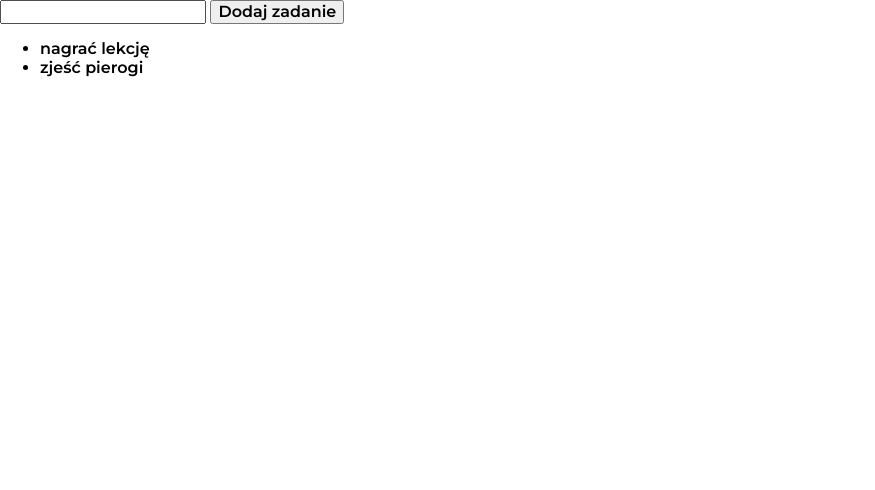
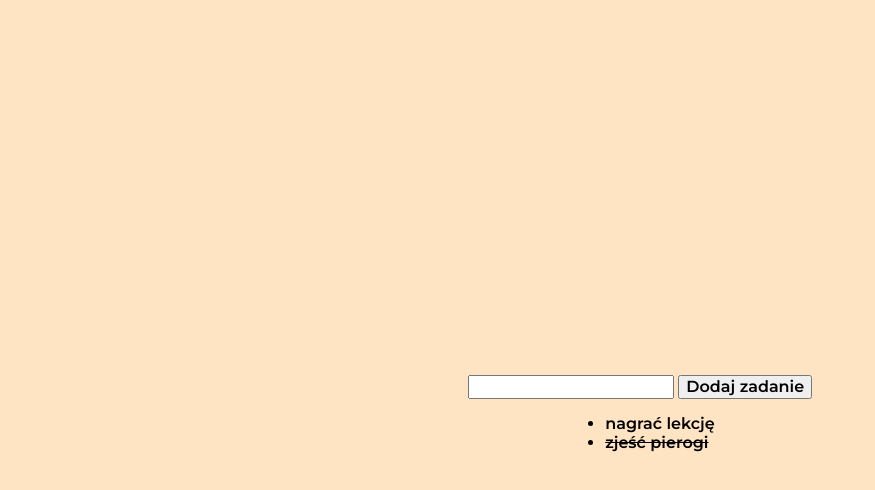
Before and after one commit to cezary-gawronski/SimpleToDoList, a plain HTML site: page index.html in a window 1280 px wide. Shown: the whole page, without its empty margins (0-875 px from the left). Drawn offline with nearby package versions, Linux system fonts and the light colour scheme.

Commit message:
adding new tasks and showing if a task is done

```diff
--- a/css/style.css
+++ b/css/style.css
@@ -14,4 +14,30 @@ body {
   box-sizing: inherit;
   font-family: "Montserrat", sans-serif;
   font-weight: normal;
+  background-color: bisque;
 }
+
+.todoListApp {
+  min-height: 100vh;
+  max-width: 600px;
+  margin: 0 auto;
+  display: flex;
+  flex-direction: column;
+  justify-content: center;
+  align-items: center;
+}
+
+.todoForm {
+}
+
+.todoListContainer {
+}
+
+.todoList {
+}
+
+.todoList__item {
+}
+.todoList__item--done {
+  text-decoration-line: line-through;
+}
--- a/index.html
+++ b/index.html
@@ -19,10 +19,17 @@
     <title>Prosta lista zadań</title>
   </head>
   <body>
-    <form class="js-form">
-      <input type="text" />
-      <button class="js-newTask">Dodaj zadanie</button>
-    </form>
-    <ul class="js-tasks"></ul>
+    <main>
+      <section class="todoListApp">
+        <h1 class="todoListApp__title"></h1>
+        <form class="todoForm js-form">
+          <input class="todoForm__input js-newTask" type="text" />
+          <button class="todoForm__buttonApp js-newTask">Dodaj zadanie</button>
+        </form>
+        <div class="todoListContainer">
+          <ul class="todoList js-tasks"></ul>
+        </div>
+      </section>
+    </main>
   </body>
 </html>
--- a/js/script.js
+++ b/js/script.js
@@ -2,12 +2,12 @@
   const tasks = [
     {
       content: "nagrać lekcję",
-      done: true,
+      done: false,
     },
 
     {
       content: "zjeść pierogi",
-      done: false,
+      done: true,
 
     },
   ];
@@ -17,18 +17,39 @@
 
     for (const task of tasks) {
       htmlString += `
-            <li>
-            ${task.content}
-            </li>
-            `;
+      <li
+      ${task.done ? "class=\"todoList__item--done\"" : ""}>
+      ${task.content}
+      </li>`;
     }
+
     document.querySelector(".js-tasks").innerHTML = htmlString;
+  };
+
+  const addNewTasks = (newTaskContent) => {
+    tasks.push({
+      content: newTaskContent,
+    });
+    render();
+  };
+
+  const onFormSubmit = (event) => {
+    event.preventDefault();
+
+    const newTaskContent = document.querySelector(".js-newTask").value.trim();
+
+    if (newTaskContent === "") {
+      return;
+    }
+    addNewTasks(newTaskContent);
   };
 
 
   const init = () => {
     render();
 
+    const form = document.querySelector(".js-form");
+    form.addEventListener("submit", onFormSubmit);
   };
 
   init();
```
